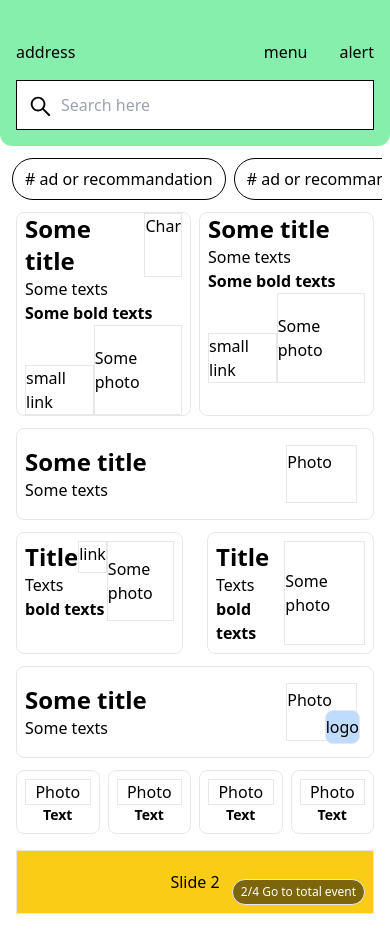
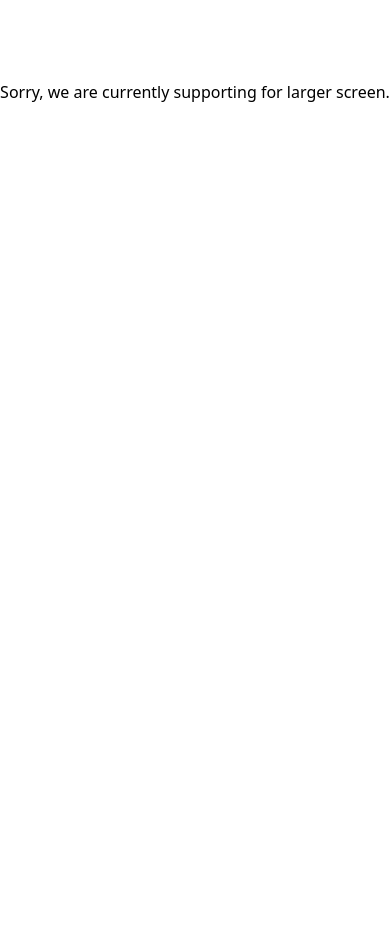
Before and after one commit to TheJ8467/serverless-react-ts, a React (Create React App) app: page / in a window 390 px wide. After the commit the page ends 844 px from the top, so only its background shows below. Built offline with nearby package versions, Linux system fonts and the light colour scheme.

Commit message:
add conditional rendering by screen size

```diff
--- /dev/null
+++ b/src/components/AppFailed.tsx
@@ -0,0 +1,13 @@
+import { FunctionComponent } from 'react';
+
+const AppFailed: FunctionComponent<{}> = () => {
+  return (
+    <div>
+      <h2 className="text-center pt-20">
+        Sorry, we are currently supporting for larger screen.
+      </h2>
+    </div>
+  );
+};
+
+export default AppFailed;
--- /dev/null
+++ b/src/components/AppWep.tsx
@@ -0,0 +1,19 @@
+import { FunctionComponent } from 'react';
+import { FaArrowLeft, FaArrowRight } from 'react-icons/fa';
+
+const AppWep: FunctionComponent<{}> = () => {
+  return (
+    <div>
+      <h2 className="text-center pt-20">
+        We are curreuntly supporting only for mobile size.
+      </h2>
+      <p className="text-center flex justify-between">
+        <FaArrowRight className="animate-move" />
+        Please downsize to display screen
+        <FaArrowLeft className="animate-moveOpposite" />
+      </p>
+    </div>
+  );
+};
+
+export default AppWep;
--- a/src/components/main-screen/3F-squares/LargeSquare.tsx
+++ b/src/components/main-screen/3F-squares/LargeSquare.tsx
@@ -1,7 +1,7 @@
 import { FunctionComponent as FC } from 'react';
 import { SquareProps } from '../../../interfaces/SquareProps';
 
-const LargeSquare: FC<SquareProps> = ({ char }) => {
+const LargeSquare: FC<SquareProps> = ({ char, hasLink }) => {
   return (
     <div className="mx-1 w-6/12 border rounded-lg px-2">
       <div className="flex justify-start">
@@ -13,7 +13,11 @@ const LargeSquare: FC<SquareProps> = ({ char }) => {
         <p className="font-bold">Some bold texts</p>
       </div>
       <div className="flex justify-between">
-        <div className="mt-10 border">small link</div>
+        {hasLink ? (
+          <div className="mt-10 border">small link</div>
+        ) : (
+          <div className="mt-16"></div>
+        )}
         <div className="flex items-center border">Some photo</div>
       </div>
     </div>
--- a/src/components/main-screen/3F-squares/LargeSquares.tsx
+++ b/src/components/main-screen/3F-squares/LargeSquares.tsx
@@ -4,7 +4,7 @@ import LargeSquare from './LargeSquare';
 const LargeSqures: FC<{}> = () => {
   return (
     <div className="flex justify-center mx-3 mb-2">
-      <LargeSquare char={true} />
+      <LargeSquare char={true} hasLink={true} />
       <LargeSquare char={false} />
     </div>
   );
--- a/src/components/main-screen/3F-squares/SmallSquare.tsx
+++ b/src/components/main-screen/3F-squares/SmallSquare.tsx
@@ -3,8 +3,8 @@ import { FunctionComponent as FC } from 'react';
 const SmallSqure: FC<{}> = () => {
   return (
     <div className="mx-1 w-3/12 border rounded-lg p-2">
-      <div className="flex items-center border justify-center">Photo</div>
-      <p className=" font-bold text-sm text-center">Text</p>
+      <div className="flex items-center border justify-center py-2">Photo</div>
+      <p className=" font-bold text-sm text-center py-1">Text</p>
     </div>
   );
 };
--- a/src/index.tsx
+++ b/src/index.tsx
@@ -4,12 +4,37 @@ import { store } from './store';
 import App from './components/App';
 import './tailwind.css';
 import './index.css';
+import AppWep from './components/AppWep';
+import { useState, useEffect } from 'react';
+import AppFailed from './components/AppFailed';
 
 const el = document.getElementById('root') as HTMLElement;
 const root = createRoot(el);
 
-root.render(
-  <Provider store={store}>
-    <App />
-  </Provider>,
-);
+const RootComponent = () => {
+  const [windowWidth, setWindowWidth] = useState(window.innerWidth);
+
+  useEffect(() => {
+    const handleResize = () => setWindowWidth(window.innerWidth);
+    window.addEventListener('resize', handleResize);
+    return () => window.removeEventListener('resize', handleResize);
+  }, []);
+
+  let AppToRender = windowWidth <= 768 ? App : AppWep;
+
+  if (windowWidth <= 768 && windowWidth >= 393) {
+    AppToRender = App;
+  } else if (windowWidth > 768) {
+    AppToRender = AppWep;
+  } else {
+    AppToRender = AppFailed;
+  }
+
+  return (
+    <Provider store={store}>
+      <AppToRender />
+    </Provider>
+  );
+};
+
+root.render(<RootComponent />);
--- a/src/interfaces/SquareProps.ts
+++ b/src/interfaces/SquareProps.ts
@@ -2,4 +2,5 @@ export interface SquareProps {
   char?: boolean;
   logo?: boolean;
   hasLink?: boolean;
+  link?: boolean;
 }
--- a/tailwind.config.js
+++ b/tailwind.config.js
@@ -1,8 +1,25 @@
 /** @type {import('tailwindcss').Config} */
 module.exports = {
-  content: ["./src/**/*.{js,jsx,ts,tsx}"],
+  content: ['./src/**/*.{js,jsx,ts,tsx}'],
   theme: {
-    extend: {},
+    extend: {
+      keyframes: {
+        move: {
+          '0%': { transform: 'translateX(0)' },
+          '50%': { transform: 'translateX(10px)' },
+          '100%': { transform: 'translateX(0)' },
+        },
+        moveOpposite: {
+          '0%': { transform: 'translateX(0)' },
+          '50%': { transform: 'translateX(-10px)' },
+          '100%': { transform: 'translateX(0)' },
+        },
+      },
+      animation: {
+        move: 'move 2s infinite',
+        moveOpposite: 'moveOpposite 2s infinite',
+      },
+    },
   },
   plugins: [],
 };
```
